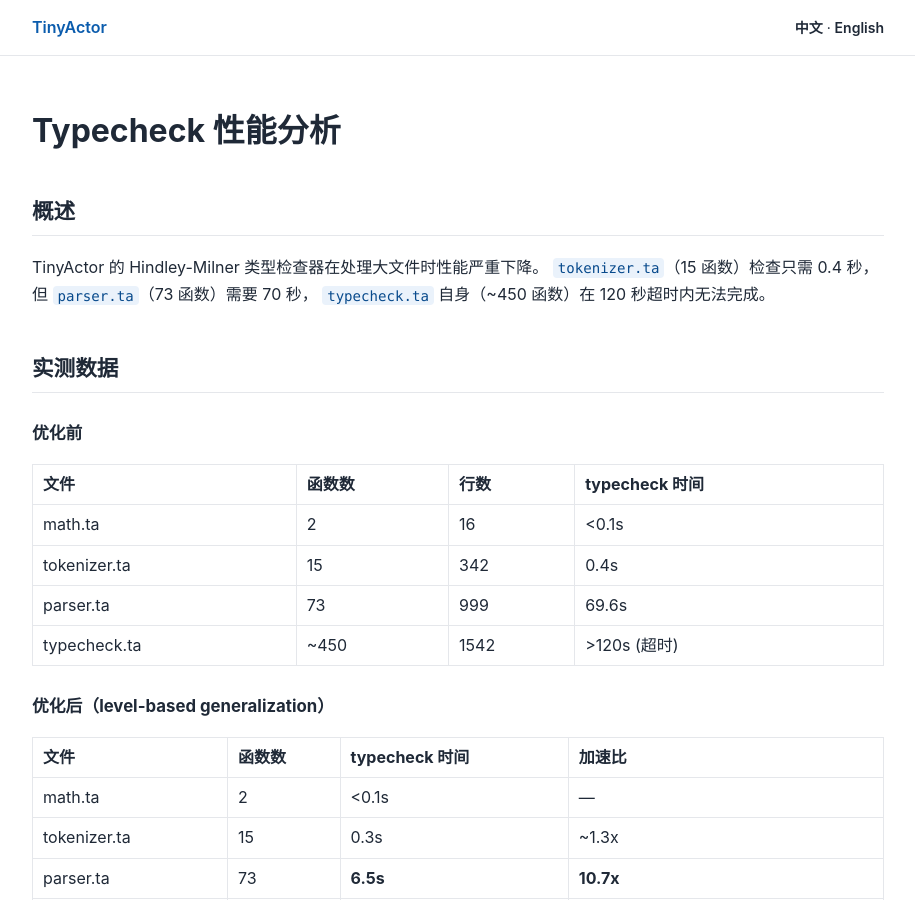
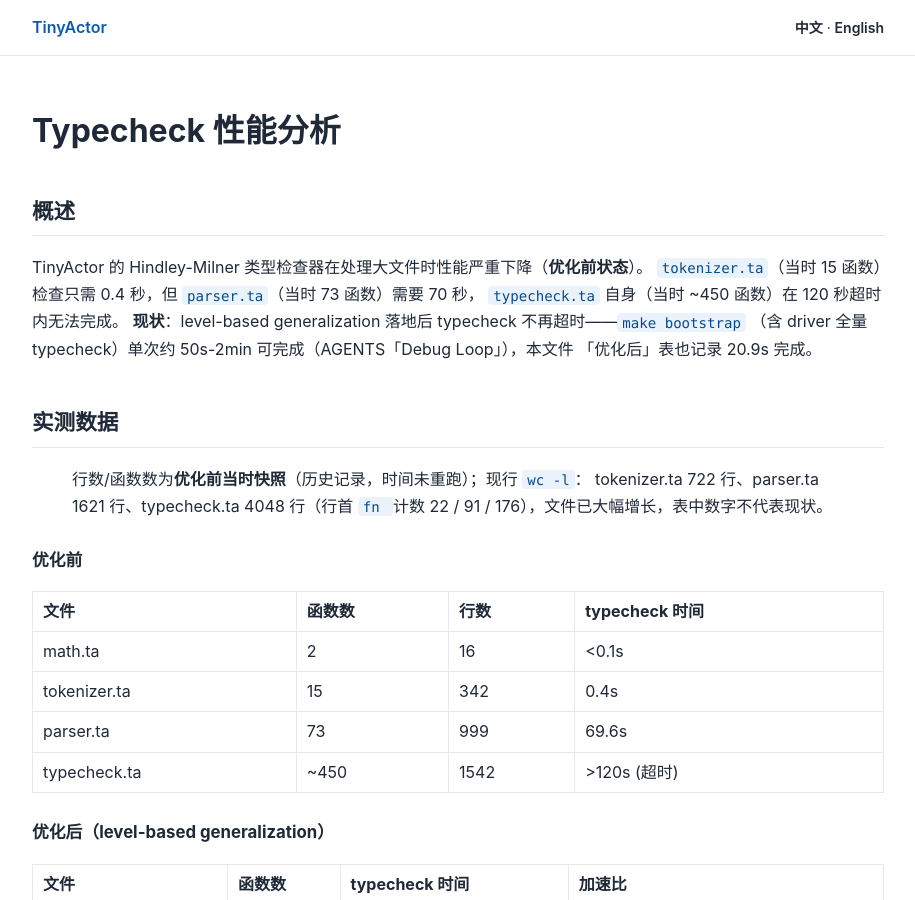
Before and after one commit to tiancaiamao/tinyactor, a Jekyll site: the page built from docs/typecheck-performance.md, in a window 1280 px wide and 900 px high. Shown: the whole window, without its empty margins (182-1097 px from the left). Built offline with Jekyll 4.4.1, drawn with Linux system fonts in a browser that asks for light colours; our own code applies the rules of GitHub Pages for plain Markdown files; some of the changed text lies outside the part shown.

Commit message:
docs: typecheck 性能文档与改进计划的状态对齐（巡检 B 组）
巡检条目：part2 typecheck-performance.md:5-7/16-18/27/18-27 vs 99-137、
part3 improvement-plan.md:78/90/95/97/113。

- typecheck-performance：行数表标注优化前快照并给现行 wc（722/1621/4048）；
  方案 1（level-based generalization, 605a518）从未实现改为已落地，结论改
  "已实现 + 待做方案 2/3"；概述的"120s 超时"标注为优化前状态
- improvement-plan：str.eq 已带真实签名（实测 E0001）、&&/|| 已实现（parse_and_rest）、
  import typecheck 栈溢出已修复——各追注已失效，条目保留；lib/parser.ta 路径
  改 lib/bootstrap/parser.ta；93/93 计数口径未核，不动

Signed-off-by: tiancaiamao <tiancaiamao@gmail.com>

```diff
--- a/docs/typecheck-performance.md
+++ b/docs/typecheck-performance.md
@@ -2,11 +2,18 @@
 
 ## 概述
 
-TinyActor 的 Hindley-Milner 类型检查器在处理大文件时性能严重下降。
-`tokenizer.ta`（15 函数）检查只需 0.4 秒，但 `parser.ta`（73 函数）需要 70 秒，
-`typecheck.ta` 自身（~450 函数）在 120 秒超时内无法完成。
+TinyActor 的 Hindley-Milner 类型检查器在处理大文件时性能严重下降（**优化前状态**）。
+`tokenizer.ta`（当时 15 函数）检查只需 0.4 秒，但 `parser.ta`（当时 73 函数）需要 70 秒，
+`typecheck.ta` 自身（当时 ~450 函数）在 120 秒超时内无法完成。
+**现状**：level-based generalization 落地后 typecheck 不再超时——`make bootstrap`
+（含 driver 全量 typecheck）单次约 50s-2min 可完成（AGENTS「Debug Loop」），本文件
+「优化后」表也记录 20.9s 完成。
 
 ## 实测数据
+
+> 行数/函数数为**优化前当时快照**（历史记录，时间未重跑）；现行 `wc -l`：
+> tokenizer.ta 722 行、parser.ta 1621 行、typecheck.ta 4048 行（行首 `fn ` 计数
+> 22 / 91 / 176），文件已大幅增长，表中数字不代表现状。
 
 ### 优化前
 
@@ -96,7 +103,7 @@ typecheck.ta (N=450): N³/3 ≈ 30,000,000 操作
 
 ## 优化方案
 
-### 方案 1：基于层级的泛化（最大收益）
+### 方案 1：基于层级的泛化（最大收益）——**已实现**（commit 605a518，见上「已实现的优化」节）
 
 **原理**：不用每次计算 `free_vars_env`，而是跟踪每个 tvar 的"绑定层级"。
 只有在当前层级创建的 tvar 才需要泛化。完全消除 `free_vars_env` 调用。
@@ -106,7 +113,7 @@ typecheck.ta (N=450): N³/3 ≈ 30,000,000 操作
 - 进入 `let`/`define` 时增加 level
 - `generalize` 只需比较 tvar 的 level
 
-**预期收益**：O(N³) → O(N² × T)，对 N=450 提速 ~15×
+**收益**：O(N³) → O(N² × T)（已兑现，见「优化后」实测表）
 
 ### 方案 2：替换表用 Union-Find
 
@@ -124,7 +131,7 @@ typecheck.ta (N=450): N³/3 ≈ 30,000,000 操作
 
 **挑战**：TA VM 当前没有哈希表原语
 
-### 预期效果汇总
+### 预期效果汇总（规划时记录；方案 1 已实现，未实现的只剩方案 2/3）
 
 | 方案 | 复杂度 | parser.ta | typecheck.ta |
 |------|--------|-----------|-------------|
@@ -135,4 +142,6 @@ typecheck.ta (N=450): N³/3 ≈ 30,000,000 操作
 ## 结论
 
 typecheck 慢的原因是 `generalize` 函数中 `free_vars_env` 的 O(N³) 复杂度。
-实现"基于层级的泛化"可以将其降至 O(N²T)，使 typecheck.ta 自举在合理时间内完成。
+"基于层级的泛化"**已实现**（commit 605a518，见上「已实现的优化」），typecheck 已能在
+合理时间内完成（`make bootstrap` 约 50s-2min）；进一步的方案 2（union-find）/
+方案 3（哈希表）仍待做（见上「优化方案」）。
```
Also changed, not shown: docs/improvement-plan.md (+11 -5 lines).
